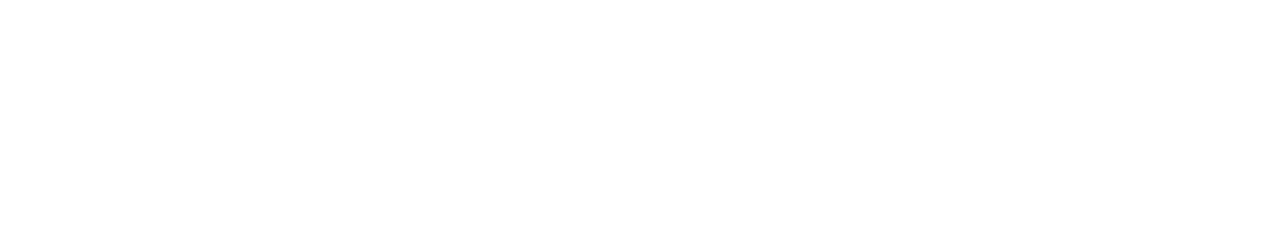
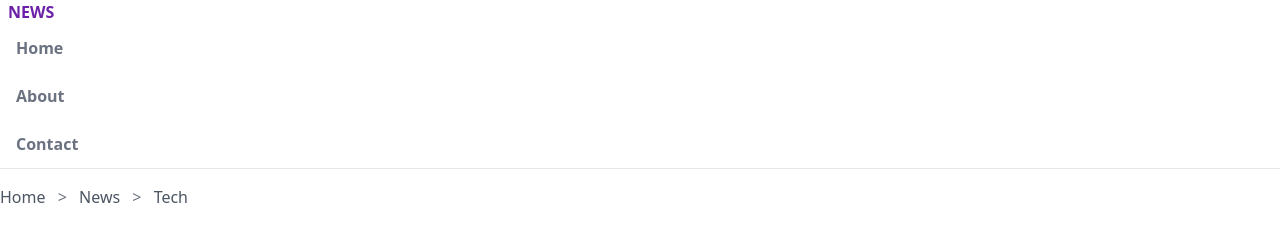
Before and after one commit to BogdanGlazkov/tailwindcss-news, a website: page index.html in a window 1280 px wide. Drawn offline with Linux system fonts and the light colour scheme.

Commit message:
Add header

```diff
--- a/index.html
+++ b/index.html
@@ -6,5 +6,30 @@
     <link rel="stylesheet" href="/public/styles.css" />
     <title>News TailwindCSS</title>
   </head>
-  <body></body>
+  <body>
+    <!-- Header -->
+    <header class="px-2 border-b">
+      <a class="uppercase font-bold text-purple-800" href="/">News</a>
+      <nav>
+        <ul class="text-gray-500 font-semibold">
+          <li><a class="inline-block py-3 px-2" href="#">Home</a></li>
+          <li><a class="inline-block py-3 px-2" href="#">About</a></li>
+          <li><a class="inline-block py-3 px-2" href="#">Contact</a></li>
+        </ul>
+      </nav>
+    </header>
+
+    <main>
+      <!-- Breadcrumbs -->
+      <div>
+        <div class="py-4 overflow-y-auto whitespace-nowrap">
+          <a class="text-gray-600" href="#">Home</a>
+          <span class="mx-2 text-gray-500">&gt;</span>
+          <a class="text-gray-600" href="#">News</a>
+          <span class="mx-2 text-gray-500">&gt;</span>
+          <a class="text-gray-600" href="#">Tech</a>
+        </div>
+      </div>
+    </main>
+  </body>
 </html>
```
Also changed, not shown: public/styles.css.
